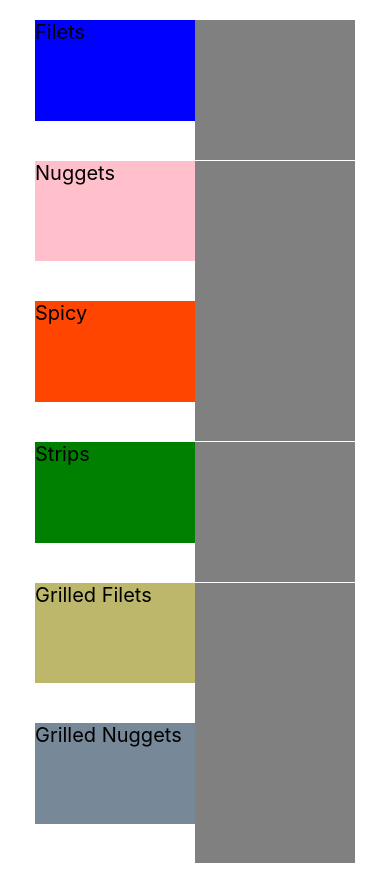
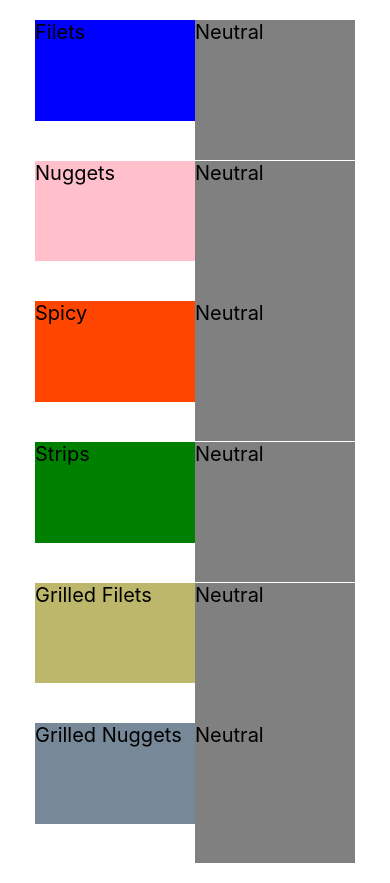
Before and after one commit to cedricholmgren/CFALCEassist, a React Native app: screen / in a window 390 px wide. Built offline with nearby package versions, Linux system fonts and the light colour scheme.

Commit message:
Update App.tsx

```diff
--- a/App.tsx
+++ b/App.tsx
@@ -90,81 +90,92 @@ function useColor() {
       ? "limegreen"
       : "gray";
 
-  const writestatus = status;
-  return { backgroundColor, onPress };
+  return { backgroundColor, onPress, status };
 }
 
 // Buttons
 
 const Filet = () => {
-  const { backgroundColor, onPress } = useColor();
+  const { backgroundColor, onPress, status } = useColor();
   const filetColor = { backgroundColor };
   return (
     <View>
       <TouchableOpacity
         style={[styles.buttonBox, filetColor]}
         onPress={onPress}
-      ></TouchableOpacity>
+      >
+        <Text style={styles.textConfig}>{status}</Text>
+      </TouchableOpacity>
     </View>
   );
 };
 const Nuggets = () => {
-  const { backgroundColor, onPress } = useColor();
+  const { backgroundColor, onPress, status } = useColor();
   const filetColor = { backgroundColor };
   return (
     <View>
       <TouchableOpacity
         style={[styles.buttonBox, filetColor]}
         onPress={onPress}
-      ></TouchableOpacity>
+      >
+        <Text style={styles.textConfig}>{status}</Text>
+      </TouchableOpacity>
     </View>
   );
 };
 const Spicy = () => {
-  const { backgroundColor, onPress } = useColor();
+  const { backgroundColor, onPress, status } = useColor();
   const filetColor = { backgroundColor };
   return (
     <View>
       <TouchableOpacity
         style={[styles.buttonBox, filetColor]}
         onPress={onPress}
-      ></TouchableOpacity>
+      >
+        <Text style={styles.textConfig}>{status}</Text>
+      </TouchableOpacity>
     </View>
   );
 };
 const Strips = () => {
-  const { backgroundColor, onPress } = useColor();
+  const { backgroundColor, onPress, status } = useColor();
   const filetColor = { backgroundColor };
   return (
     <View>
       <TouchableOpacity
         style={[styles.buttonBox, filetColor]}
         onPress={onPress}
-      ></TouchableOpacity>
+      >
+        <Text style={styles.textConfig}>{status}</Text>
+      </TouchableOpacity>
     </View>
   );
 };
 const GrilledFilets = () => {
-  const { backgroundColor, onPress } = useColor();
+  const { backgroundColor, onPress, status } = useColor();
   const filetColor = { backgroundColor };
   return (
     <View>
       <TouchableOpacity
         style={[styles.buttonBox, filetColor]}
         onPress={onPress}
-      ></TouchableOpacity>
+      >
+        <Text style={styles.textConfig}>{status}</Text>
+      </TouchableOpacity>
     </View>
   );
 };
 const GrilledNuggets = () => {
-  const { backgroundColor, onPress } = useColor();
+  const { backgroundColor, onPress, status } = useColor();
   const filetColor = { backgroundColor };
   return (
     <View>
       <TouchableOpacity
         style={[styles.buttonBox, filetColor]}
         onPress={onPress}
-      ></TouchableOpacity>
+      >
+        <Text style={styles.textConfig}>{status}</Text>
+      </TouchableOpacity>
     </View>
   );
 };
```
